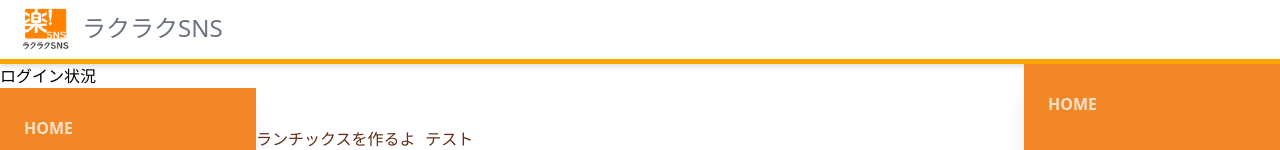
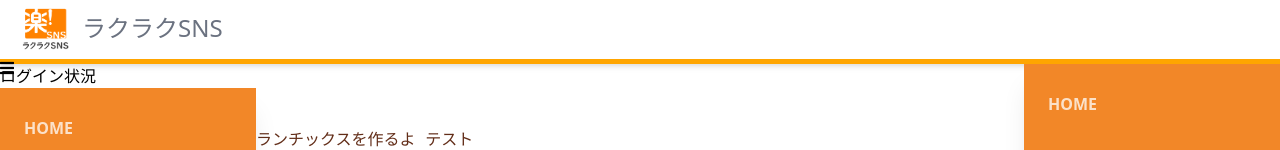
Before and after one commit to suzu1997/rakus-sns-app, a Next.js app: page / in a window 1280 px wide. Shown: the top 150 px of the page. Built offline with nearby package versions, Linux system fonts and the light colour scheme.

Commit message:
開閉ボタン／メソッド追加

```diff
--- a/src/components/Header.tsx
+++ b/src/components/Header.tsx
@@ -1,4 +1,4 @@
-import { memo, FC } from "react";
+import { memo, FC, useState } from "react";
 import Image from "next/image";
 import Link from "next/link";
 
@@ -6,6 +6,13 @@ export const Header: FC = memo(() => {
   //ヘッダー下線
   const headerStyle = {
     borderBottom: "5px solid orange",
+  };
+
+  const [isOpen, setIsOpen] = useState(false);
+
+  const openMenu = () => {
+    isOpen ? setIsOpen(false) : setIsOpen(true);
+    // eslint-disable-next-line react-hooks/exhaustive-deps
   };
 
   return (
@@ -24,6 +31,9 @@ export const Header: FC = memo(() => {
             </div>
           </a>
         </Link>
+        <button type="button" onClick={openMenu}>
+          <i className="fas fa-bars"></i>
+        </button>
       </header>
       <div className="relative">
         <aside className="absolute top-0 right-0 bg-sidebar h-screen w-64 shadow-xl">
```
